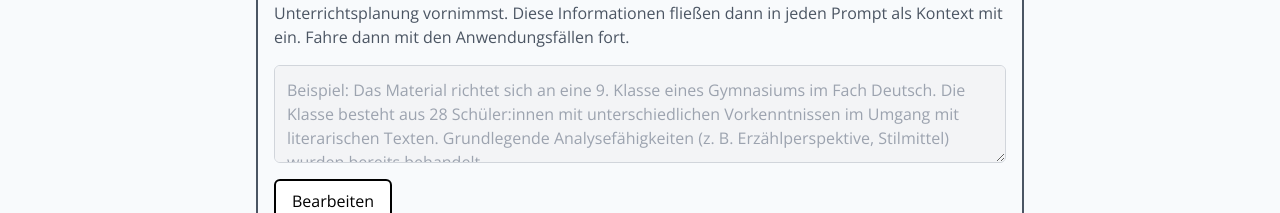
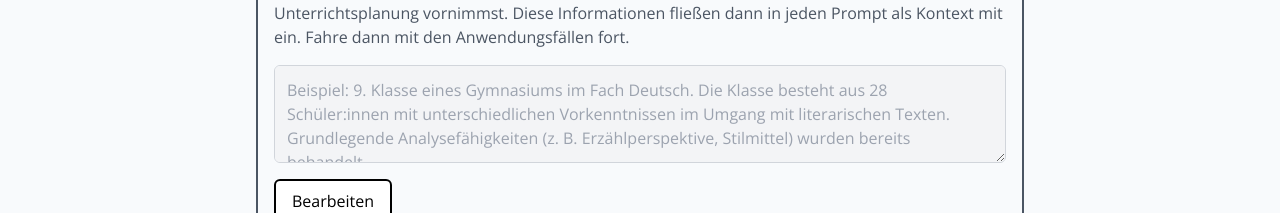
Before and after one commit to j-ernst/vm-lehrerai, a Next.js app: page /use-cases in a window 1280 px wide. Shown: the part 297-510 px from the top of the page. Built offline with nearby package versions, Linux system fonts and the light colour scheme.

Commit message:
Placeholder edited

```diff
--- a/src/pages/use-cases/index.js
+++ b/src/pages/use-cases/index.js
@@ -40,7 +40,7 @@ export default function UseCases() {
                         }`}
                         readOnly={isSaved} // Lock input when saved
                         rows="3"
-                        placeholder="Beispiel: Das Material richtet sich an eine 9. Klasse eines Gymnasiums im Fach Deutsch. Die Klasse besteht aus 28 Schüler:innen mit unterschiedlichen Vorkenntnissen im Umgang mit literarischen Texten. Grundlegende Analysefähigkeiten (z. B. Erzählperspektive, Stilmittel) wurden bereits behandelt."
+                        placeholder="Beispiel: 9. Klasse eines Gymnasiums im Fach Deutsch. Die Klasse besteht aus 28 Schüler:innen mit unterschiedlichen Vorkenntnissen im Umgang mit literarischen Texten. Grundlegende Analysefähigkeiten (z. B. Erzählperspektive, Stilmittel) wurden bereits behandelt."
                         value={classInfo} // Bind value to state
                         onChange={(e) => setClassInfo(e.target.value)} // Update state on input
                     />
```
